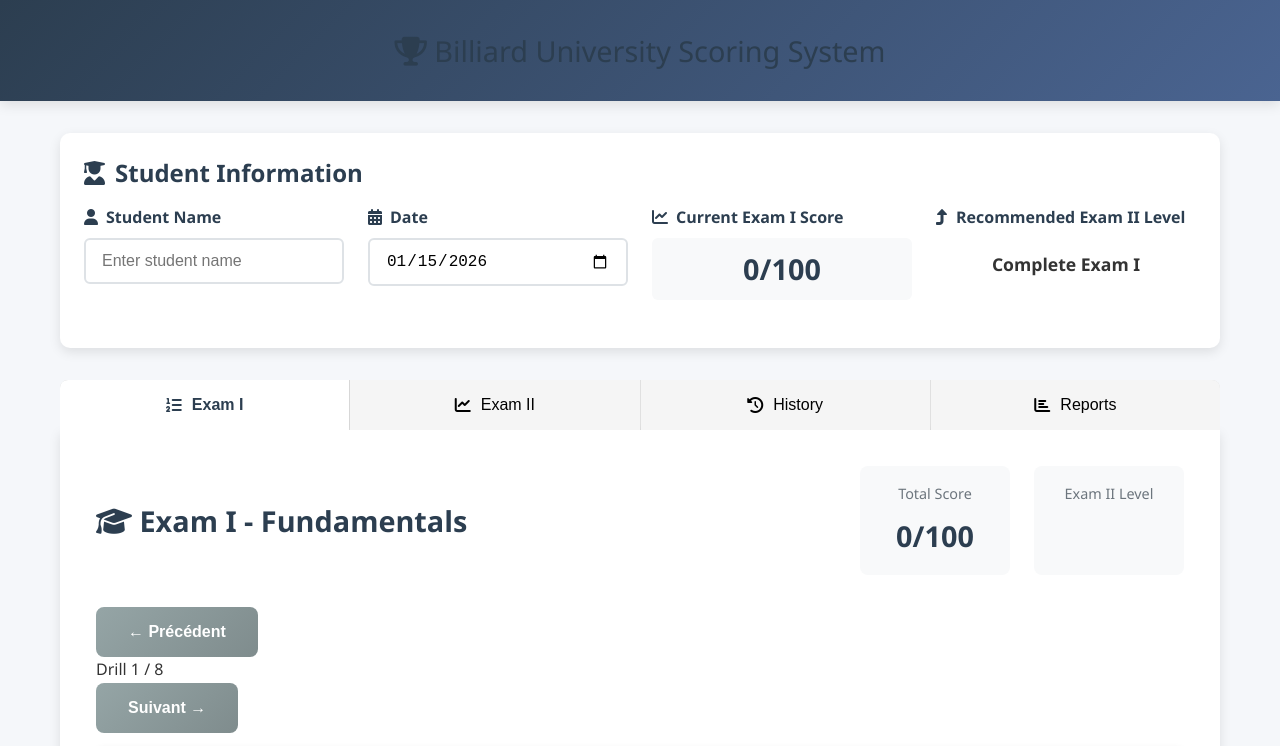
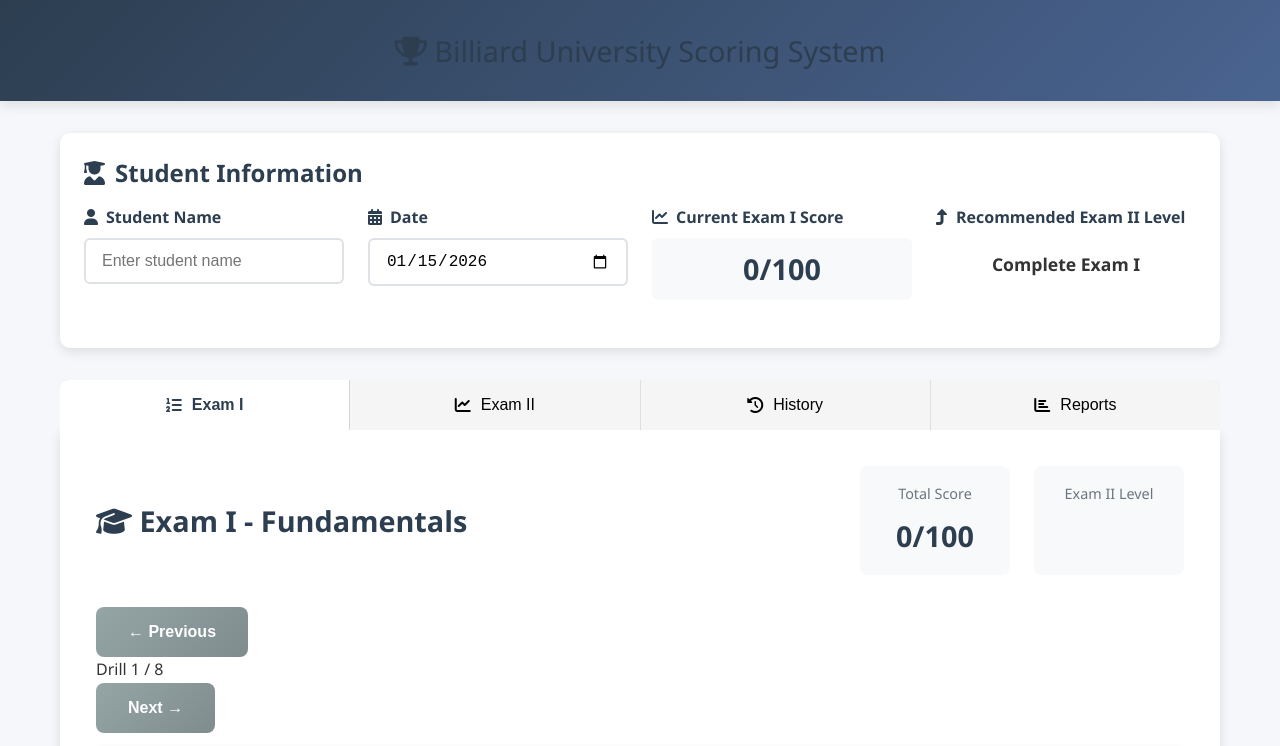
Before and after one commit to acheraga/billiard-university-app, a Vue app: page / in a window 1280 px wide. Shown: the top 746 px of the page. Built offline with nearby package versions, Linux system fonts and the light colour scheme.

Commit message:
chore: translate UI labels to English (Exam I & II)

```diff
--- a/src/components/ExamI.vue
+++ b/src/components/ExamI.vue
@@ -16,9 +16,9 @@
 
     <div class="drills-grid">
       <div class="carousel-controls">
-        <button class="btn btn-secondary prev-btn" @click="prevDrill">← Précédent</button>
+        <button class="btn btn-secondary prev-btn" @click="prevDrill">← Previous</button>
         <div class="drill-position">Drill {{ currentDrillIndex + 1 }} / {{ drills.length }}</div>
-        <button class="btn btn-secondary next-btn" @click="nextDrill">Suivant →</button>
+        <button class="btn btn-secondary next-btn" @click="nextDrill">Next →</button>
       </div>
 
       <div v-if="drills.length" :key="currentDrillIndex" class="drill-card">
--- a/src/components/ExamII.vue
+++ b/src/components/ExamII.vue
@@ -33,14 +33,14 @@
           </p>
           <div class="exam-sheet-actions">
             <a :href="pdfUrl" target="_blank" rel="noopener" class="btn btn-info" v-if="pdfUrl">
-              <i class="fas fa-external-link-alt"></i> Ouvrir
+              <i class="fas fa-external-link-alt"></i> Open
             </a>
             <a :href="pdfUrl" :download="pdfFilename" class="btn btn-secondary" v-if="pdfUrl">
-              <i class="fas fa-download"></i> Télécharger
+              <i class="fas fa-download"></i> Download
             </a>
             <button class="btn btn-success" @click="togglePdfPreview" v-if="pdfUrl">
               <i class="fas" :class="showPdfPreview ? 'fa-eye-slash' : 'fa-eye'"></i>
-              {{ showPdfPreview ? "Masquer" : "Prévisualiser" }}
+              {{ showPdfPreview ? "Hide Preview" : "Preview" }}
             </button>
           </div>
 
@@ -52,9 +52,9 @@
 
       <div class="skills-carousel">
         <div class="carousel-controls">
-          <button class="btn btn-secondary prev-btn" @click="prevSkill">← Précédent</button>
+          <button class="btn btn-secondary prev-btn" @click="prevSkill">← Previous</button>
           <div class="skill-position">Skill {{ currentSkillIndex + 1 }} / {{ skills.length }}</div>
-          <button class="btn btn-secondary next-btn" @click="nextSkill">Suivant →</button>
+          <button class="btn btn-secondary next-btn" @click="nextSkill">Next →</button>
         </div>
 
         <div class="skill-card">
```
